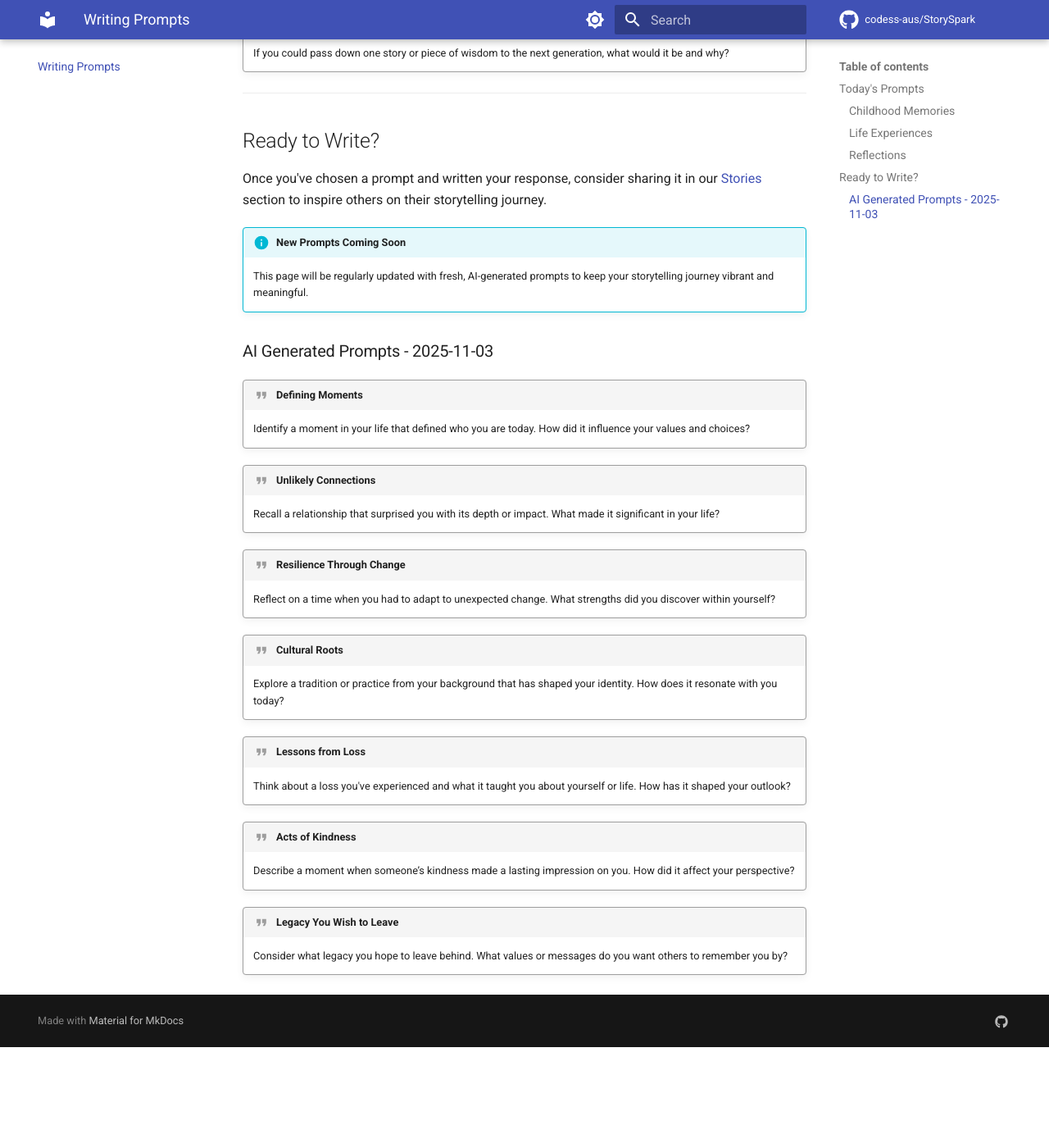
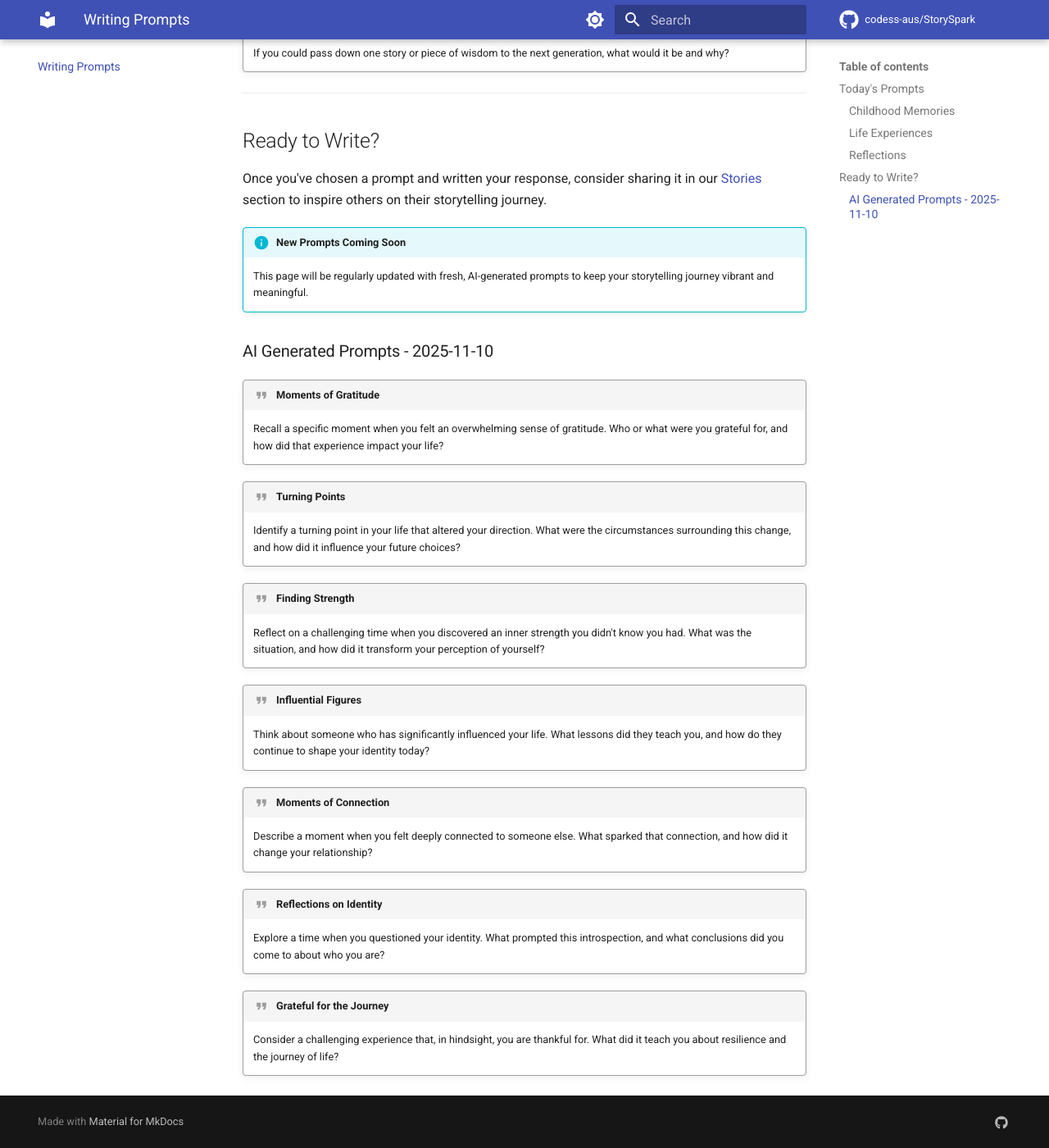
Before and after one commit to codess-aus/StorySpark, an MkDocs documentation site: the page built from docs/prompts.md, in a window 1280 px wide and 1400 px high, scrolled down 1717 px. Shown: the whole window at 82% size. Built offline with MkDocs 1.6.1 and Material for MkDocs 9.7.7, drawn with Linux system fonts in a browser that asks for light colours; comment, search, counter and statistics services are not loaded; before the commit the page ends 2994 px from its top, so only the background shows below that.

Commit message:
chore: add AI-generated prompts 2025-11-10

```diff
--- a/docs/prompts.md
+++ b/docs/prompts.md
@@ -54,27 +54,27 @@ Once you've chosen a prompt and written your response, consider sharing it in ou
 
 <!-- AI-GENERATED-PROMPTS:START -->
 
-### AI Generated Prompts - 2025-11-03
+### AI Generated Prompts - 2025-11-10
 
-!!! quote "Defining Moments"
-    Identify a moment in your life that defined who you are today. How did it influence your values and choices?
+!!! quote "Moments of Gratitude"
+    Recall a specific moment when you felt an overwhelming sense of gratitude. Who or what were you grateful for, and how did that experience impact your life?
 
-!!! quote "Unlikely Connections"
-    Recall a relationship that surprised you with its depth or impact. What made it significant in your life?
+!!! quote "Turning Points"
+    Identify a turning point in your life that altered your direction. What were the circumstances surrounding this change, and how did it influence your future choices?
 
-!!! quote "Resilience Through Change"
-    Reflect on a time when you had to adapt to unexpected change. What strengths did you discover within yourself?
+!!! quote "Finding Strength"
+    Reflect on a challenging time when you discovered an inner strength you didn't know you had. What was the situation, and how did it transform your perception of yourself?
 
-!!! quote "Cultural Roots"
-    Explore a tradition or practice from your background that has shaped your identity. How does it resonate with you today?
+!!! quote "Influential Figures"
+    Think about someone who has significantly influenced your life. What lessons did they teach you, and how do they continue to shape your identity today?
 
-!!! quote "Lessons from Loss"
-    Think about a loss you've experienced and what it taught you about yourself or life. How has it shaped your outlook?
+!!! quote "Moments of Connection"
+    Describe a moment when you felt deeply connected to someone else. What sparked that connection, and how did it change your relationship?
 
-!!! quote "Acts of Kindness"
-    Describe a moment when someone’s kindness made a lasting impression on you. How did it affect your perspective?
+!!! quote "Reflections on Identity"
+    Explore a time when you questioned your identity. What prompted this introspection, and what conclusions did you come to about who you are?
 
-!!! quote "Legacy You Wish to Leave"
-    Consider what legacy you hope to leave behind. What values or messages do you want others to remember you by?
+!!! quote "Grateful for the Journey"
+    Consider a challenging experience that, in hindsight, you are thankful for. What did it teach you about resilience and the journey of life?
 
 <!-- AI-GENERATED-PROMPTS:END -->
```
